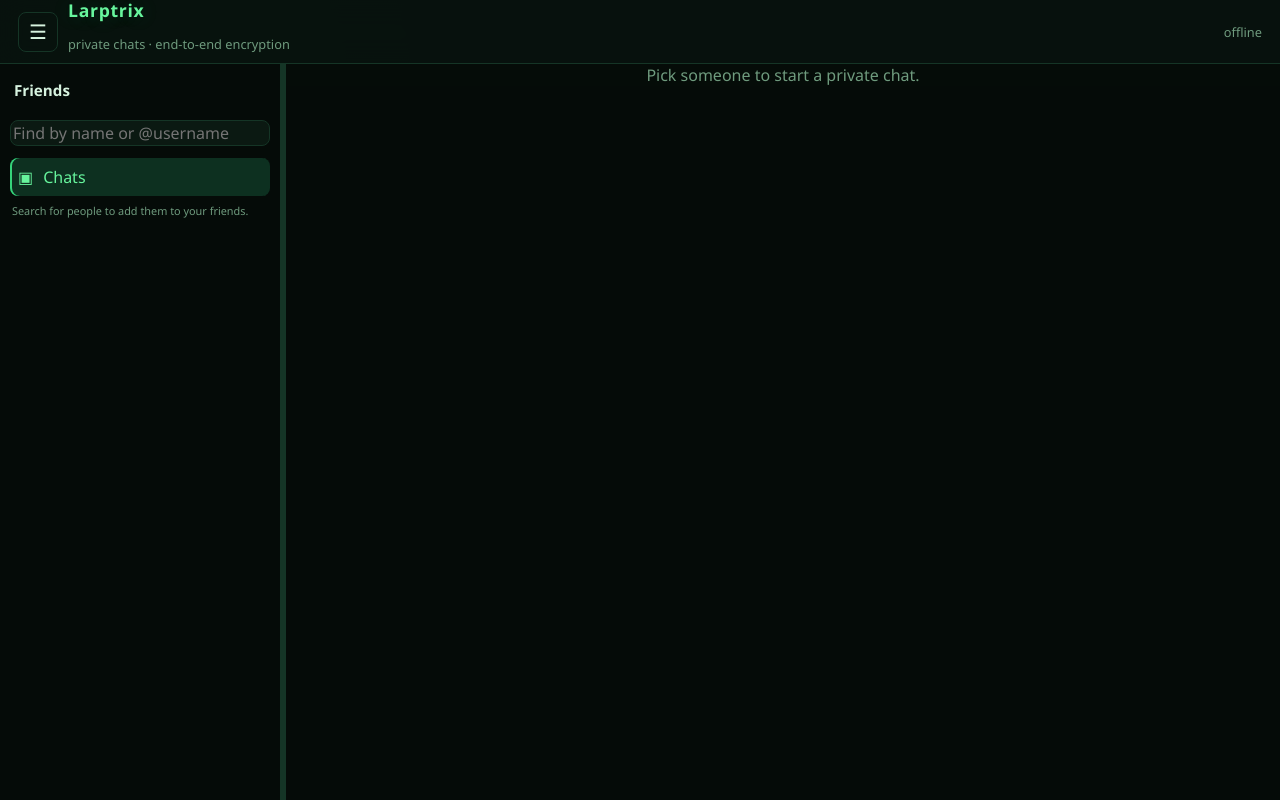
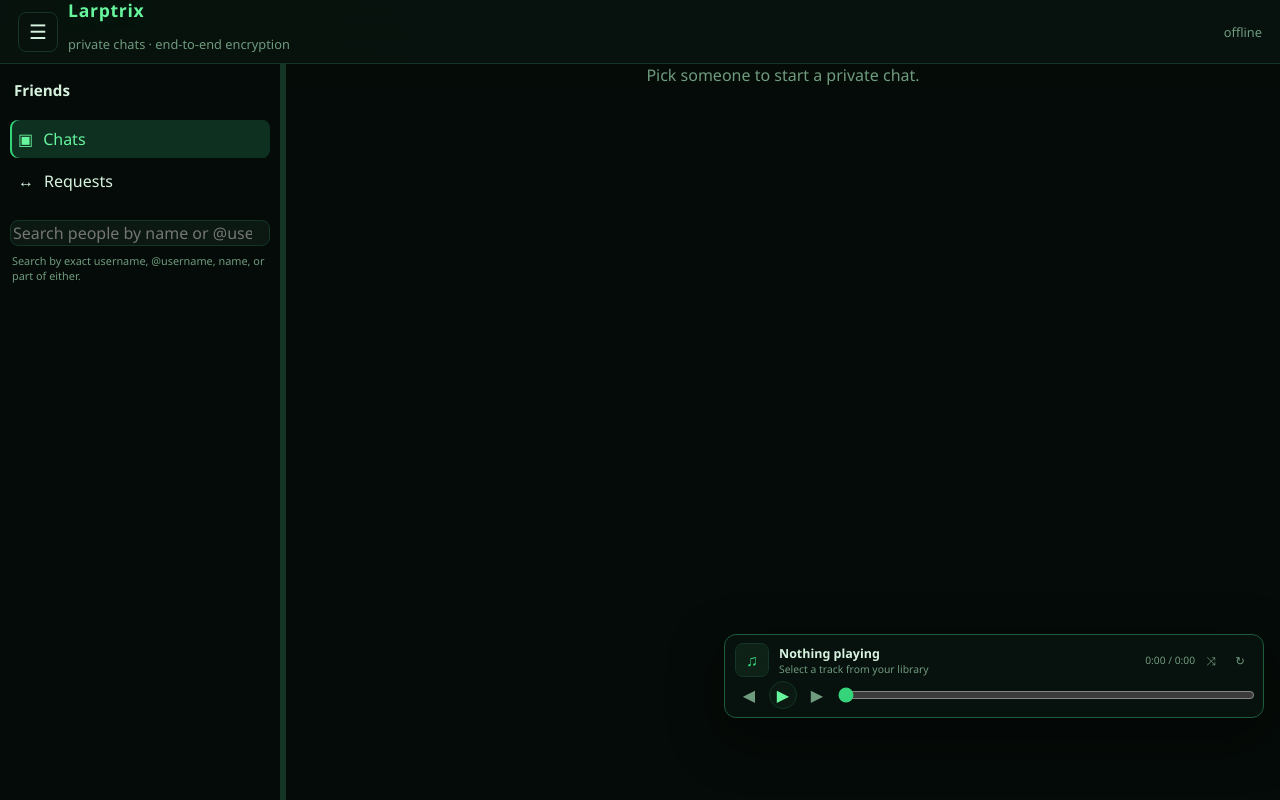
Before and after one commit to q933598-ai/larptix, a plain HTML site: page client/index.html in a window 1280 px wide. Drawn offline with Linux system fonts and the light colour scheme; a script that the page names is missing.

Commit message:
feat: add requests nav, e2e reset control, and free music player

```diff
--- a/client/index.html
+++ b/client/index.html
@@ -64,11 +64,12 @@
           <h2>Friends</h2>
 
         </div>
-        <input id="user-search" class="user-search" type="search" placeholder="Find by name or @username" autocomplete="off" />
-        <nav class="side-nav" aria-label="Larptix sections">
+        <nav class="side-nav" aria-label="Larptrix sections">
           <button id="chat-view-open" type="button" class="side-nav-button active">▣ <span>Chats</span></button>
+          <button id="friend-requests-open" type="button" class="side-nav-button">↔ <span>Requests</span><span id="friend-requests-badge" class="nav-badge" hidden>0</span></button>
         </nav>
-        <p class="friends-search-hint">Search for people to add them to your friends.</p>
+        <input id="user-search" class="user-search" type="search" placeholder="Search people by name or @username…" autocomplete="off" />
+        <p class="friends-search-hint">Search by exact username, @username, name, or part of either.</p>
         <ul id="users"></ul>
       </aside>
 
@@ -253,6 +254,12 @@
             </div>
           </div>
 
+
+
+          <audio id="music-audio" preload="metadata"></audio>
+        </section>
+      </main>
+
           <footer id="music-player" class="music-player" hidden>
             <div class="music-player-track music-player-drag-area" title="Drag music player">
               <div id="music-player-cover" class="music-player-cover">♫</div>
@@ -276,10 +283,6 @@
               <input id="music-volume" class="music-volume" type="range" min="0" max="1" value="0.8" step="0.01" aria-label="Volume" />
             </div>
           </footer>
-
-          <audio id="music-audio" preload="metadata"></audio>
-        </section>
-      </main>
     </div>
 
     <nav class="mobile-nav" aria-label="Mobile navigation">
@@ -339,6 +342,8 @@
           <code id="crypto-own-fingerprint" class="crypto-fingerprint" hidden></code>
           <button id="enable-e2e" type="button" class="ghost">Set up / unlock E2E</button>
           <button id="forget-e2e-device" type="button" class="ghost" hidden>Forget this device</button>
+          <button id="reset-e2e-keys" type="button" class="ghost danger-action" hidden>Reset E2E keys</button>
+          <p id="reset-e2e-help" class="settings-help" hidden>This starts a new encryption identity on this device. Older messages stay available to the other participant, but this device starts a fresh chat history.</p>
         </section>
         <p id="profile-error" class="error" hidden></p>
         <div class="profile-actions profile-footer">
```
